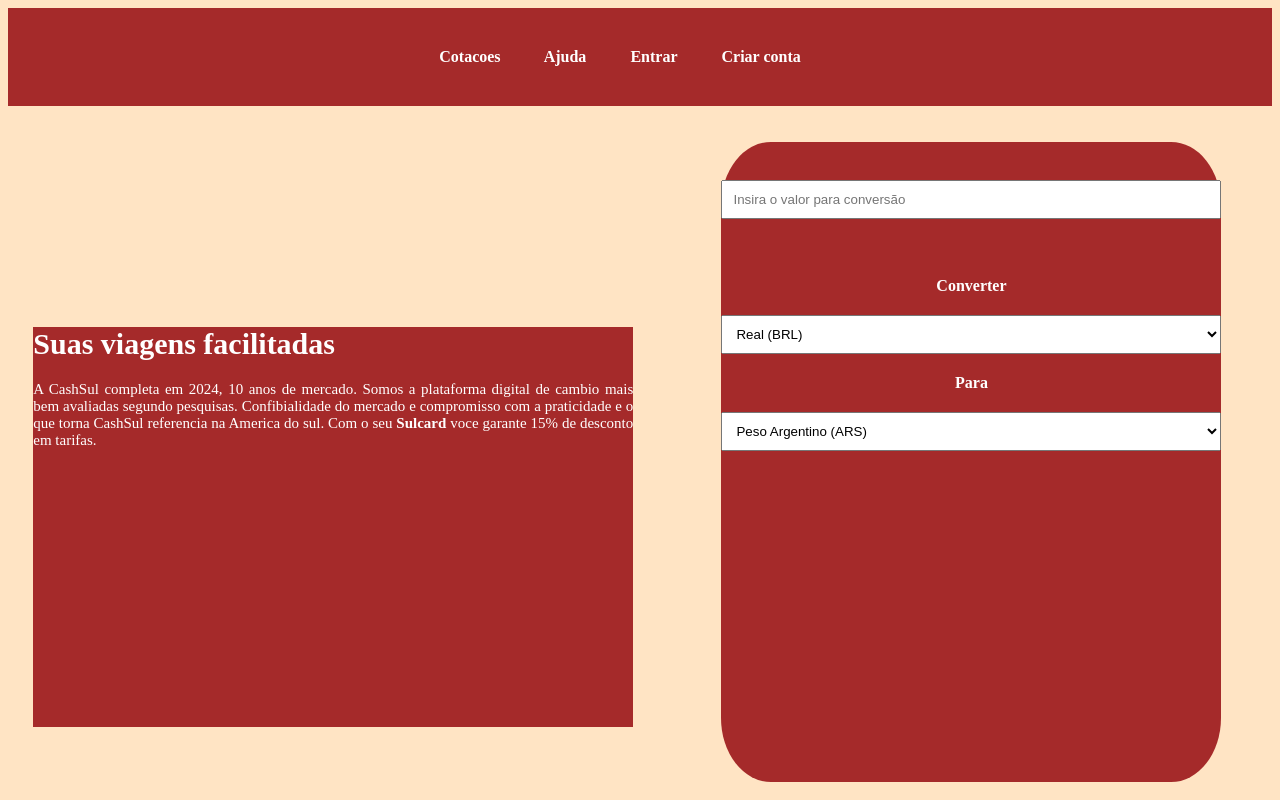
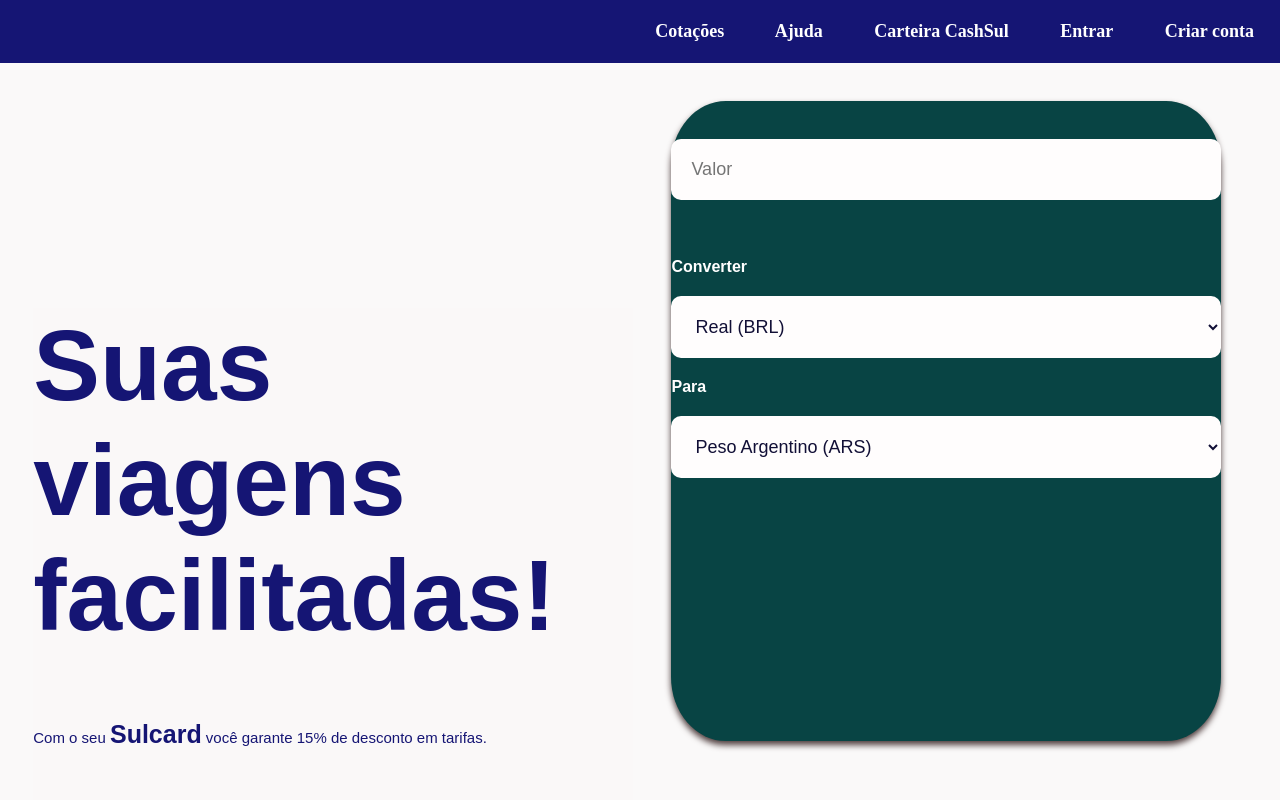
Before and after one commit to MateusCavalcante00/CashSul, a plain HTML site: page index.html in a window 1280 px wide. Shown: the top 800 px of the page. Drawn offline with nearby package versions, Linux system fonts and the light colour scheme.

Commit message:
new-update

```diff
--- a/estilo.css
+++ b/estilo.css
@@ -1,40 +1,52 @@
 body {
-    background-color: bisque;
+    background-color: rgba(250, 248, 248, 0.815);
 }
 
 
 .header1 {
-    background-color: brown;
-    padding: 40px;
+    background-color: rgb(21, 21, 116);
+    padding: 21px;
+    text-align: right;
     color: white;
-    text-align: center;
+    font-size: 18px;
+    position: fixed;
+    top: 0;
+    left: 0;
+    width: 100%;
+    z-index: 1000;
 }
 
 
+
 .header1 span {
-    margin-right: 40px;
+    margin-right: 47px;
 }
 
 .conversao {
-    background-color: brown;
+    background-color: rgb(8, 68, 68);
+    font-family: Arial, Helvetica, sans-serif;
     color: white;
     height: 80vh;
-    width: 500px;
+    width: 550px;
     text-align: center;
     margin: 0 auto;
     margin-right: 4%;
     border-radius: 10%;
+    box-shadow: 0px 4px 6px rgb(78, 61, 61);
+    margin-top: 8%;
 }
 
 .mensagem {
-    background-color: brown;
+    background-color: rgba(250, 248, 248, 0.815);
+    font-family: Arial, Helvetica, sans-serif;
     width: 600px;
-    height: 50vh;
+    height: 120vh;
     text-align: justify;
-    color: white;
+    color: rgb(21, 21, 116);
     font-size: 15px;
-    margin-top: -37.6%;
+    margin-top: -39.6%;
     margin-left: 2%;
+    gap: 20px;
 }
 
 .mensagem .titulo {
@@ -48,6 +60,19 @@ body {
 
 .select-container #select,
 #valor {
-    padding: 10px;
+    padding: 20px;
     cursor: pointer;
+    border-radius: 10px;
+    box-shadow: none;
+    outline: none;
+    border: none;
+    width: 420x;
+    background-color: rgb(255, 253, 253);
+    color: rgb(17, 15, 54);
+    font-size: 18px;
+
 }
+
+.txt {
+    text-align: left;
+}
--- a/index.html
+++ b/index.html
@@ -13,18 +13,17 @@
 
     <div class="header1">
         <strong>
-            <span style="cursor: pointer;">Cotacoes</span>
+            <span style="cursor: pointer;">Cotações</span>
             <span style="cursor: pointer;">Ajuda</span>
-            <span style="cursor:pointer;">Entrar</span>
+            <span style="cursor:pointer;">Carteira CashSul</span>
+            <span style="cursor: pointer;">Entrar</span>
             <span style="cursor: pointer;">Criar conta</span>
         </strong>
     </div>
-    <br></br>
-
     <section class="conversao">
         <div class="select-container">
-            <br><input type="number" name="valor" id="valor" placeholder="Insira o valor para conversão"></br>
-            <strong>Converter</strong>
+            <br><input type="number" name="valor" id="valor" placeholder="Valor"></br>
+            <strong class="txt">Converter</strong>
             <select name="converter" id="select">
                 <option>Real (BRL)</option>
                 <option>Peso Argentino (ARS)</option>
@@ -37,7 +36,7 @@
                 <option>Dólar Americano (USD)</option>
                 <option>Guaraní (PYG)</option>
             </select>
-            <strong>Para</strong>
+            <strong class="txt">Para</strong>
             <select name="para" id="select">
                 <option>Peso Argentino (ARS)</option>
                 <option>Real (BRL)</option>
@@ -51,19 +50,23 @@
                 <option>Guaraní (PYG)</option>
             </select>
         </div>
+        <div class="valores">
+
+        </div>
     </section>
 
     <div class="mensagem">
-        <h1 class="titulo">Suas viagens facilitadas</h1>
+        <h1 class="titulo" style="font-size: 100px;">Suas viagens facilitadas!</h1>
         <p>
-            A CashSul completa em 2024, 10 anos de mercado. Somos a plataforma digital de cambio mais bem avaliadas
-            segundo pesquisas. Confibialidade do mercado e compromisso com a praticidade e o que torna CashSul
-            referencia na America do sul.
-            Com o seu <strong style="cursor: pointer;">Sulcard</strong> voce garante 15% de desconto em tarifas.
+            Com o seu <strong style="cursor: pointer; font-size: 25px;">Sulcard</strong> você garante 15% de desconto em
+            tarifas.
         </p>
     </div>
 
     <script src="main.js"></script>
+    <strong>
+        <footer style="text-align: center;">&copy;CashSul finances</footer>
+    </strong>
 </body>
 
 </html>
```
